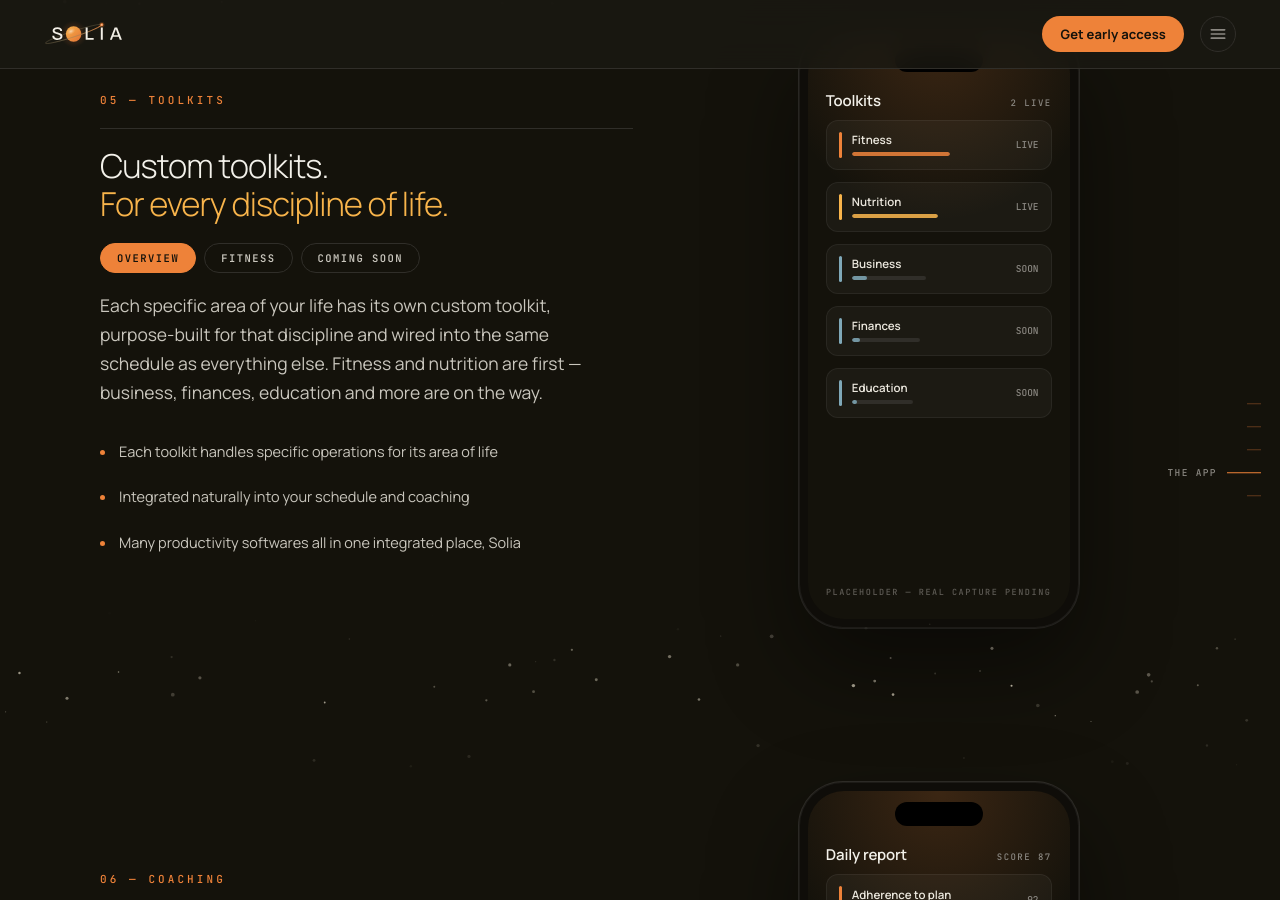
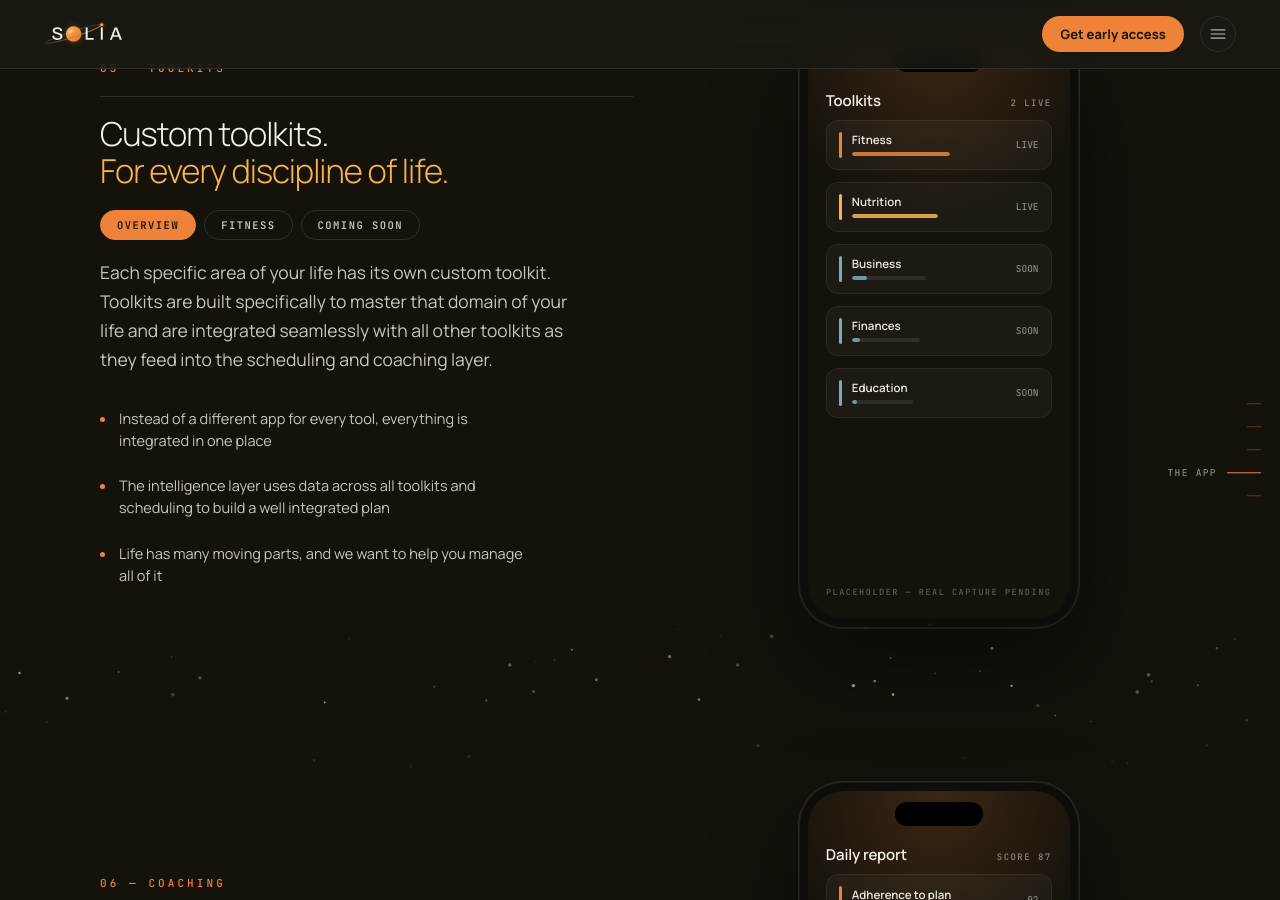
Before and after one commit to Solia-SaaS/Solia-Site, a Jekyll site: the page built from index.html, in a window 1280 px wide and 900 px high, scrolled down 5528 px. Built offline with Jekyll 4.4.1, drawn with Linux system fonts in a browser that asks for light colours; some of the changed text lies outside the part shown.

Commit message:
Owner copy pass: pages 5-8 panels/bullets + new closing
Page 5 toggles get owner copy; page 6 new body + report cadence bullets;
page 7 retitled 'Meaningful connections, not doomscrolling.'; page 8
retitled 'Your life is the game to win.'; closing becomes 'Solia is
rising. / Will you rise with it?' with tester lede and gold sign-off.

Co-Authored-By: Claude Fable 5 <noreply@anthropic.com>

```diff
--- a/assets/css/landing.css
+++ b/assets/css/landing.css
@@ -729,6 +729,7 @@ main.landing {
   font: 400 17px/1.65 Manrope, sans-serif;
   color: var(--ink-soft);
 }
+.soon-bright { margin-top: 14px; color: var(--gold); }
 .waitlist {
   display: flex;
   gap: 10px;
--- a/index.html
+++ b/index.html
@@ -493,34 +493,31 @@ description: Solia is a Life Operating System designed to align your actions wit
         </div>
         <div class="tk-panels" data-reveal>
           <div class="tk-panel is-active" data-tk="overview">
-            <p class="step-body">Each specific area of your life has its own custom toolkit, purpose-built
-               for that discipline and wired into the same schedule as everything else.
-               Fitness and nutrition are first — business, finances, education and more
-               are on the way.</p>
+            <p class="step-body">Each specific area of your life has its own custom toolkit. Toolkits are
+               built specifically to master that domain of your life and are integrated
+               seamlessly with all other toolkits as they feed into the scheduling and
+               coaching layer.</p>
             <ul class="ticks">
-              <li><span class="tick-dot" aria-hidden="true"></span><span>Each toolkit handles specific operations for its area of life</span></li>
-              <li><span class="tick-dot" aria-hidden="true"></span><span>Integrated naturally into your schedule and coaching</span></li>
-              <li><span class="tick-dot" aria-hidden="true"></span><span>Many productivity softwares all in one integrated place, Solia</span></li>
+              <li><span class="tick-dot" aria-hidden="true"></span><span>Instead of a different app for every tool, everything is integrated in one place</span></li>
+              <li><span class="tick-dot" aria-hidden="true"></span><span>The intelligence layer uses data across all toolkits and scheduling to build a well integrated plan</span></li>
+              <li><span class="tick-dot" aria-hidden="true"></span><span>Life has many moving parts, and we want to help you manage all of it</span></li>
             </ul>
           </div>
           <div class="tk-panel" data-tk="fitness">
-            <p class="step-body">The first toolkit out the door. Log workouts set by set — even
-               mid-session, by voice — and capture meals and macros in seconds.
-               Everything folds into the same day as the rest of your life.</p>
+            <p class="step-body">Our first toolkit, now available. Everything you need to get fit and
+               stay healthy.</p>
             <ul class="ticks">
-              <li><span class="tick-dot" aria-hidden="true"></span><span>Workouts logged set by set, even mid-session</span></li>
-              <li><span class="tick-dot" aria-hidden="true"></span><span>Per-set intensity lanes for honest training data</span></li>
-              <li><span class="tick-dot" aria-hidden="true"></span><span>Meals and macros captured in seconds, by voice</span></li>
+              <li><span class="tick-dot" aria-hidden="true"></span><span>Auto-generate workouts custom built for your body type and fitness goals</span></li>
+              <li><span class="tick-dot" aria-hidden="true"></span><span>Seamlessly log your data in real time to track progress</span></li>
+              <li><span class="tick-dot" aria-hidden="true"></span><span>Quickly track meals, macros, and micros by the snap of a picture or from food databases</span></li>
             </ul>
           </div>
           <div class="tk-panel" data-tk="soon">
-            <p class="step-body">More toolkits are on the way — business, finances, education and beyond.
-               Each one purpose-built for its discipline and wired into the same
-               system as everything else.</p>
+            <p class="step-body">More toolkits on the way. Business, finance, education, and beyond.</p>
             <ul class="ticks">
-              <li><span class="tick-dot" aria-hidden="true"></span><span>Business — deep work, operations, and clients</span></li>
-              <li><span class="tick-dot" aria-hidden="true"></span><span>Finances — budgets, accounts, and money goals</span></li>
-              <li><span class="tick-dot" aria-hidden="true"></span><span>Education — study blocks, courses, and mastery</span></li>
+              <li><span class="tick-dot" aria-hidden="true"></span><span>Business: an operations system to help run your company</span></li>
+              <li><span class="tick-dot" aria-hidden="true"></span><span>Finance: a personal financial manager for everything money-related</span></li>
+              <li><span class="tick-dot" aria-hidden="true"></span><span>Education: a student-suite built to help structure and manage your study time</span></li>
             </ul>
           </div>
         </div>
@@ -552,7 +549,7 @@ description: Solia is a Life Operating System designed to align your actions wit
             <div class="screen" data-tk="soon">
               <div class="screen-head"><span class="s-title">On the way</span><span class="s-meta">Roadmap</span></div>
               <div class="srow"><span class="s-mark" style="background:#7FA8B8"></span><span class="s-mid"><span class="s-label">Business toolkit</span><span class="s-track" style="width:60%"><span class="s-fill" style="width:24%;background:#7FA8B8"></span></span></span><span class="s-val">2026</span></div>
-              <div class="srow"><span class="s-mark" style="background:#7FA8B8"></span><span class="s-mid"><span class="s-label">Finances toolkit</span><span class="s-track" style="width:54%"><span class="s-fill" style="width:16%;background:#7FA8B8"></span></span></span><span class="s-val">2026</span></div>
+              <div class="srow"><span class="s-mark" style="background:#7FA8B8"></span><span class="s-mid"><span class="s-label">Finance toolkit</span><span class="s-track" style="width:54%"><span class="s-fill" style="width:16%;background:#7FA8B8"></span></span></span><span class="s-val">2026</span></div>
               <div class="srow"><span class="s-mark" style="background:#7FA8B8"></span><span class="s-mid"><span class="s-label">Education toolkit</span><span class="s-track" style="width:48%"><span class="s-fill" style="width:10%;background:#7FA8B8"></span></span></span><span class="s-val">2026</span></div>
               <div class="srow"><span class="s-mark" style="background:#F8B44B"></span><span class="s-mid"><span class="s-label">And more beyond</span><span class="s-track" style="width:42%"><span class="s-fill" style="width:6%;background:#F8B44B"></span></span></span><span class="s-val">—</span></div>
               <span class="ph-note">Placeholder — real capture pending</span>
@@ -572,14 +569,13 @@ description: Solia is a Life Operating System designed to align your actions wit
           <span>Intelligent coaching.</span>
           <span><em>A coach that actually knows you.</em></span>
         </h2>
-        <p class="step-body" data-reveal>Feedback based on your real-time data, no guessing. Every morning you get
-             a sealed report on the day you just lived, plus guided direction and
-             automated adjustments that keep your next actions aligned with your
-             goals.</p>
+        <p class="step-body" data-reveal>Feedback based on your real-time data, no guessing. We compare what you
+             planned, what you actually did, and what your goals are to help you
+             achieve your dreams.</p>
         <ul class="ticks" data-reveal>
-            <li><span class="tick-dot" aria-hidden="true"></span><span>Daily and weekly reports written from your real data</span></li>
-            <li><span class="tick-dot" aria-hidden="true"></span><span>Three-tier goals: the dream, the season, tomorrow</span></li>
-            <li><span class="tick-dot" aria-hidden="true"></span><span>Targets that adjust automatically as you progress</span></li>
+              <li><span class="tick-dot" aria-hidden="true"></span><span>Daily, weekly, monthly, and yearly reports to help you stay accountable</span></li>
+              <li><span class="tick-dot" aria-hidden="true"></span><span>Adapts in real time as life changes to keep you on track</span></li>
+              <li><span class="tick-dot" aria-hidden="true"></span><span>Tailored to you and your specific goals, not just generic tips</span></li>
           </ul>
       </div>
       <div class="app-phone" data-reveal>
@@ -610,15 +606,14 @@ description: Solia is a Life Operating System designed to align your actions wit
         <p class="eyebrow-mono" data-reveal>07 — Social</p>
         <h2 class="step-title step-title-two" data-reveal>
           <span>Social media.</span>
-          <span><em>Rise together.</em></span>
+          <span><em>Meaningful connections, not doomscrolling.</em></span>
         </h2>
-        <p class="step-body" data-reveal>A new way to connect and share your life with others — stories, messages
-             and a feed of how people are really living. Built to make you more
-             inspired and productive, not to waste your time.</p>
+        <p class="step-body" data-reveal>A new way to connect and share your life with others. Built to make you
+             more inspired and productive, not to waste your time.</p>
         <ul class="ticks" data-reveal>
-            <li><span class="tick-dot" aria-hidden="true"></span><span>Stories and posts straight from your real day</span></li>
-            <li><span class="tick-dot" aria-hidden="true"></span><span>Fast, modern messaging with the people pushing you</span></li>
-            <li><span class="tick-dot" aria-hidden="true"></span><span>A feed of people building, not performing for attention</span></li>
+              <li><span class="tick-dot" aria-hidden="true"></span><span>Share stories, pictures, or videos of your life and self-development</span></li>
+              <li><span class="tick-dot" aria-hidden="true"></span><span>FYP for public sharing and scrolling to make connections with other Solia users</span></li>
+              <li><span class="tick-dot" aria-hidden="true"></span><span>Premier editing software built in to help you make the perfect content</span></li>
           </ul>
       </div>
       <div class="app-phone" data-reveal>
@@ -649,15 +644,14 @@ description: Solia is a Life Operating System designed to align your actions wit
         <p class="eyebrow-mono" data-reveal>08 — Leaderboards</p>
         <h2 class="step-title step-title-two" data-reveal>
           <span>Leaderboards.</span>
-          <span><em>Your whole life is the game.</em></span>
+          <span><em>Your life is the game to win.</em></span>
         </h2>
         <p class="step-body" data-reveal>A ranked system that turns self-improvement into a game worth winning —
-             the first ever real-life ranked ladder. Seasons, tiers and head-to-head
-             matchups, all earned from how you actually live.</p>
+             the first ever real-life ranked ladder.</p>
         <ul class="ticks" data-reveal>
-            <li><span class="tick-dot" aria-hidden="true"></span><span>Seasonal global rankings driven by real consistency</span></li>
-            <li><span class="tick-dot" aria-hidden="true"></span><span>Climb the tiers from Novice all the way to Life Maxxed</span></li>
-            <li><span class="tick-dot" aria-hidden="true"></span><span>Head-to-head matchups that keep the ladder honest</span></li>
+              <li><span class="tick-dot" aria-hidden="true"></span><span>Ranks earned through consistency, progress, and results</span></li>
+              <li><span class="tick-dot" aria-hidden="true"></span><span>Global and tiered ranking with level-up badges to be earned along the way</span></li>
+              <li><span class="tick-dot" aria-hidden="true"></span><span>Head to head matchups with other Solia users to keep the ranks honest</span></li>
           </ul>
       </div>
       <div class="app-phone" data-reveal>
@@ -686,9 +680,13 @@ description: Solia is a Life Operating System designed to align your actions wit
     <div class="soon-glow" aria-hidden="true"></div>
     <div class="band-inner center">
       <div class="mini-sun" data-reveal aria-hidden="true"></div>
-      <h2 class="statement center-statement" data-reveal>The sun's coming up on a better way to live.</h2>
-      <p class="soon-lede" data-reveal>Solia arrives on iOS this year. Leave your email and you'll be in
-         the first group through the door.</p>
+      <h2 class="statement statement-two center-statement" data-reveal>
+        <span>Solia is rising.</span>
+        <span><em>Will you rise with it?</em></span>
+      </h2>
+      <p class="soon-lede" data-reveal>Solia arrives on iOS this year.<br>
+         Leave your email to apply to be a tester for early access.</p>
+      <p class="soon-lede soon-bright" data-reveal>Your future is bright with Solia.</p>
       <form class="waitlist" id="waitlistForm" data-reveal>
         <input type="email" required placeholder="you@email.com" aria-label="Email address">
         <button type="submit" id="waitlistBtn">Request access</button>
```
